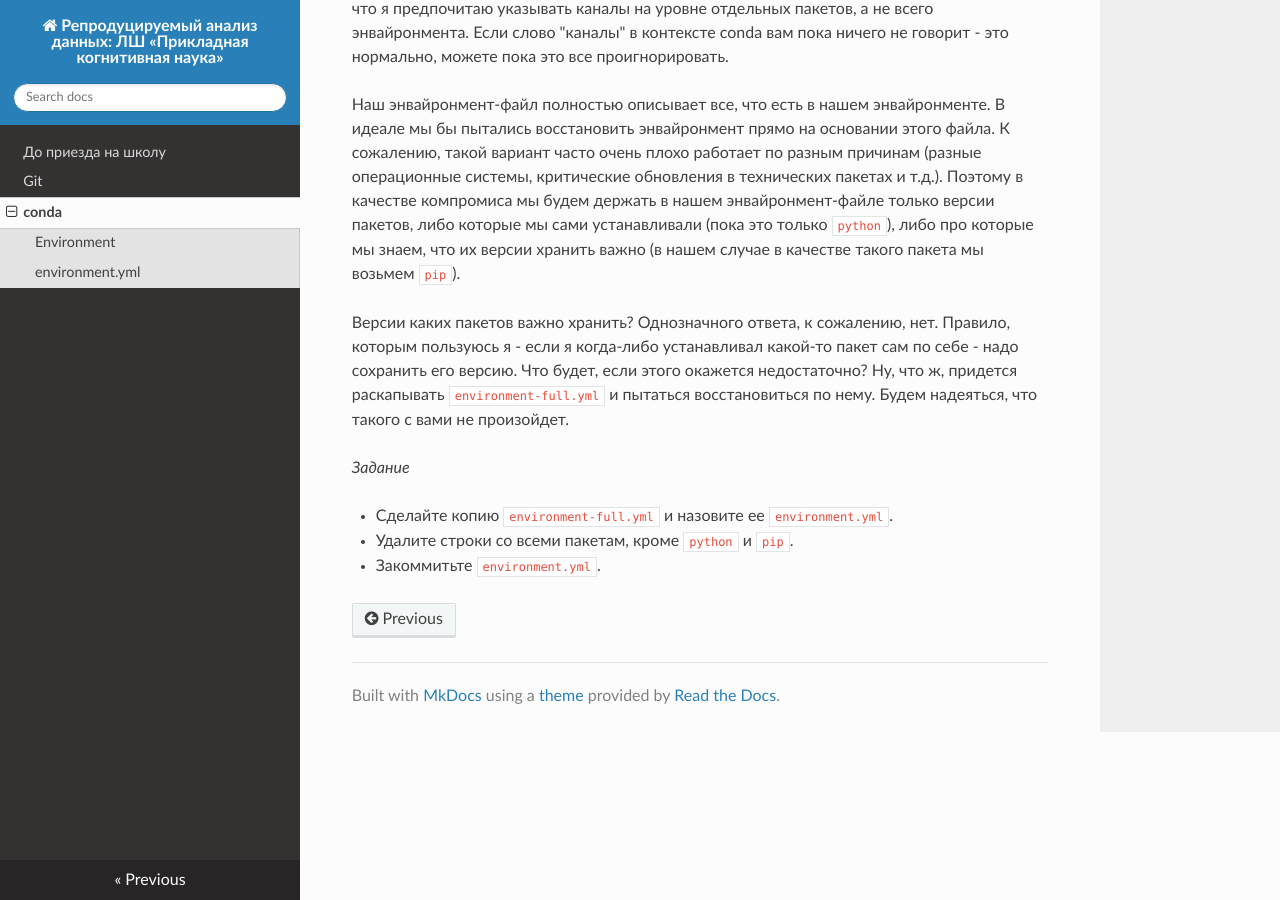
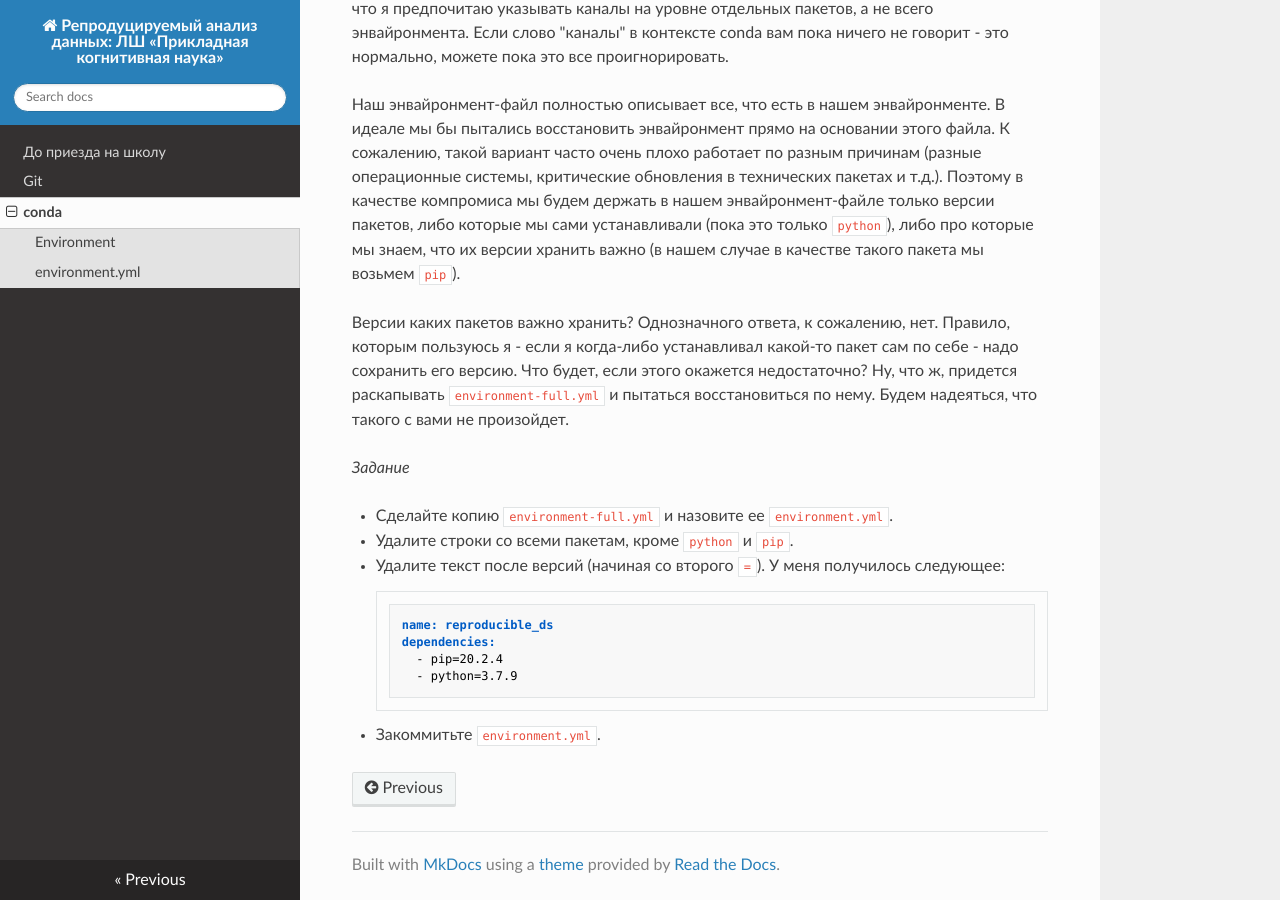
Before and after one commit to kalenkovich/reproducible-data-analysis, an MkDocs documentation site: the page built from website/docs/2_conda.md, in a window 1280 px wide and 900 px high, scrolled down 4293 px. Built offline with MkDocs 1.6.1, drawn with Linux system fonts in a browser that asks for light colours; nearby versions of some CDN libraries.

Commit message:
don't keep anything after version
There is some really specific stuff I don't understand :)
I am pretty sure things will break if we keep those.

````diff
--- a/website/docs/2_conda.md
+++ b/website/docs/2_conda.md
@@ -185,4 +185,14 @@ conda activate reproducible_ds
 
 - Сделайте копию `environment-full.yml` и назовите ее `environment.yml`.
 - Удалите строки со всеми пакетам, кроме `python` и `pip`.
+- Удалите текст после версий (начиная со второго `=`).
+  У меня получилось следующее:
+
+    ```yml
+	name: reproducible_ds
+	dependencies:
+	  - pip=20.2.4
+	  - python=3.7.9
+	```
+
 - Закоммитьте `environment.yml`.
````
